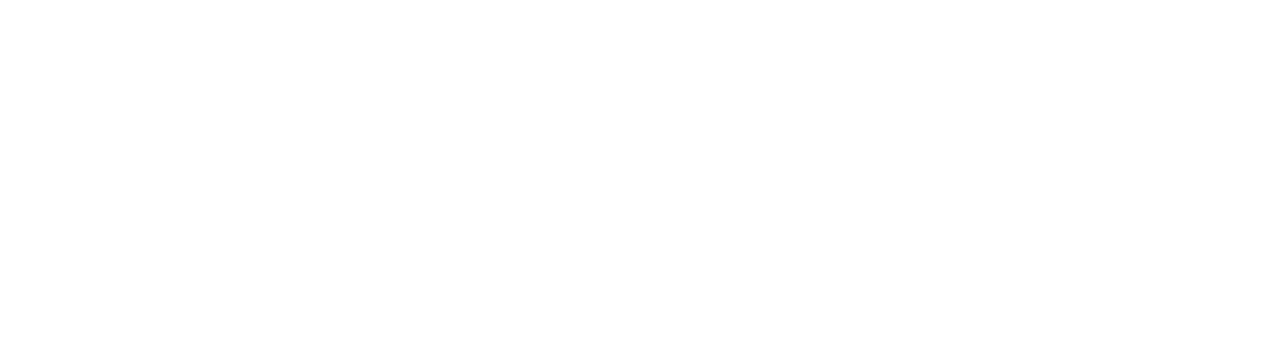
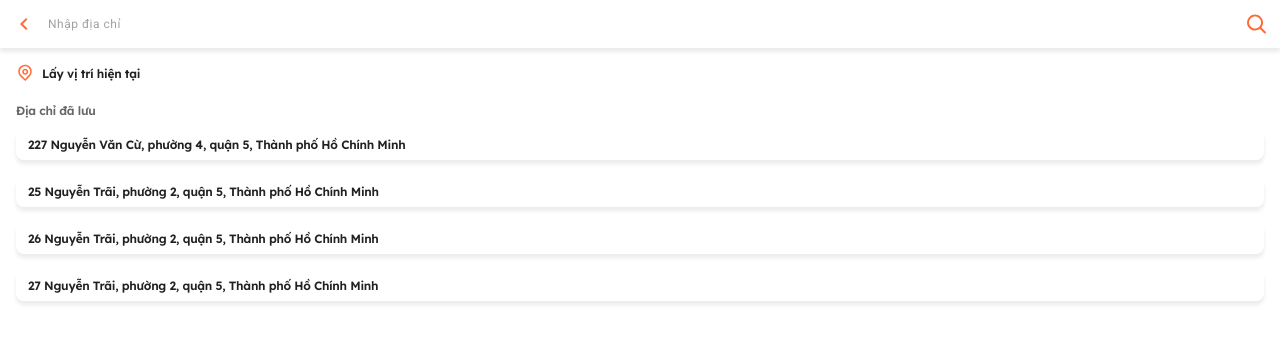
Before and after one commit to Food-Ordering-Application/salechannel-web, a React (Create React App) app: page /address/add in a window 1280 px wide. Shown: the top 342 px of the page. Built offline with nearby package versions, Linux system fonts and the light colour scheme.

Commit message:
Add Address Adding screen

```diff
--- /dev/null
+++ b/src/features/address/address-adding-page/AddressAdding.jsx
@@ -0,0 +1,80 @@
+import React, {useState} from "react";
+import {makeStyles} from "@material-ui/core/styles";
+import {Box, ButtonBase, Grid, InputBase, Typography} from "@material-ui/core";
+import TopNavigationBar from "../../common/TopNavigationBar";
+import SearchIcon from "../../../asserts/icons/Search";
+import AddressItem from "../address-management-page/components/AddressItem";
+import LocationIcon from "../../../asserts/icons/Location";
+
+const useStyles = makeStyles((theme) => ({
+  root: {},
+  topNavigator: {
+    position: `fixed`,
+    top: 0,
+    left: 0,
+    right: 0,
+  },
+  input: {
+    fontSize: theme.spacing(1.5),
+  }
+}));
+
+const mockedData = [
+  `227 Nguyễn Văn Cừ, phường 4, quận 5, Thành phố Hồ Chính Minh`,
+  `25 Nguyễn Trãi, phường 2, quận 5, Thành phố Hồ Chính Minh`,
+  `26 Nguyễn Trãi, phường 2, quận 5, Thành phố Hồ Chính Minh`,
+  `27 Nguyễn Trãi, phường 2, quận 5, Thành phố Hồ Chính Minh`,
+]
+
+export default function AddressAdding() {
+  const classes = useStyles();
+  const handleSearch = () => {
+    alert(`Developping...`);
+  };
+  const [address, setAddress] = useState();
+  const handleTextChange = (event) => {
+    setAddress(`${event.target.value}`);
+  };
+
+  return (
+    <Box mt={8} px={2}>
+      <Box className={classes.topNavigator}>
+        <TopNavigationBar rightIcon={SearchIcon}
+                          rightAction={handleSearch}
+                          centerComponent={
+                            <InputBase className={classes.input}
+                                       placeholder="Nhập địa chỉ"
+                                       onChange={handleTextChange}
+                                       fullWidth/>
+                          }
+        />
+      </Box>
+      <Box mb={2}>
+        <ButtonBase>
+          <Grid container spacing={1}>
+            <Grid item>
+              <Box fontSize={18} color="primary.main" component={LocationIcon}/>
+            </Grid>
+            <Grid item>
+              <Typography variant="h4">
+                <Box fontSize={12}>Lấy vị trí hiện tại</Box>
+              </Typography>
+            </Grid>
+          </Grid>
+        </ButtonBase>
+      </Box>
+      <Box mb={1}>
+        <Typography variant="h4">
+          <Box fontSize={12} color="onSurface.mediumEmphasis">Địa chỉ đã lưu</Box>
+        </Typography>
+      </Box>
+      {
+        mockedData.map((data, index) => (
+          <Box mb={2}>
+            <AddressItem key={index} addressText={data}/>
+          </Box>
+        ))
+      }
+    </Box>
+  );
+}
--- a/src/features/address/address-management-page/AddressManagement.jsx
+++ b/src/features/address/address-management-page/AddressManagement.jsx
@@ -3,6 +3,8 @@
 import {Box} from "@material-ui/core";
 import TopNavigationBar from "../../common/TopNavigationBar";
 import AddressItem from "./components/AddressItem";
+import BottomButton from "../../common/BottomButton";
+import {Link} from "react-router-dom";
 
 const useStyles = makeStyles((theme) => ({
   topNavigator: {
@@ -11,6 +13,14 @@
     left: 0,
     right: 0,
   },
+  bottomButton: {
+    position: `fixed`,
+    bottom: 0,
+    left: 0,
+    right: 0,
+    padding: theme.spacing(0, 2, 2, 2),
+  },
+
 }));
 
 const mockedData = [
@@ -31,7 +41,7 @@
   }
 
   return (
-    <Box mt={8} mx={2}>
+    <Box my={8} mx={2}>
       <Box className={classes.topNavigator}>
         <TopNavigationBar label="Địa chỉ giao hàng"/>
       </Box>
@@ -44,6 +54,11 @@
           </Box>
         ))
       }
+      <Box className={classes.bottomButton}>
+        <BottomButton variant="contained" component={Link} to={"/address/add"}>
+          Thêm địa chỉ mới
+        </BottomButton>
+      </Box>
     </Box>
   );
 }
--- a/src/features/address/address-management-page/components/AddressItem.jsx
+++ b/src/features/address/address-management-page/components/AddressItem.jsx
@@ -1,17 +1,18 @@
 import React from "react";
 import {makeStyles} from "@material-ui/core/styles";
 import {Box, Grid, IconButton, Paper, Typography} from "@material-ui/core";
-import {Delete, DeleteOutline} from "@material-ui/icons";
+import {Delete} from "@material-ui/icons";
 
 const useStyles = makeStyles((theme) => ({
   root: {
     borderRadius: theme.spacing(1),
     boxShadow: theme.effect.dp08.boxShadow,
-    paddingLeft: theme.spacing(2),
+    padding: theme.spacing(0, 1.5, 0, 1.5),
   },
   text: {
     lineHeight: `normal`,
     fontSize: theme.spacing(1.5),
+    padding: theme.spacing(1, 0, 1, 0),
   },
 }));
 
@@ -26,11 +27,15 @@
             <Box className={classes.text}>{addressText}</Box>
           </Typography>
         </Grid>
-        <Grid item>
-          <IconButton className={classes.button} onClick={deleteAction}>
-            <Delete color="disabled"/>
-          </IconButton>
-        </Grid>
+        {
+          deleteAction && (
+            <Grid item>
+              <IconButton className={classes.button} onClick={deleteAction}>
+                <Delete color="disabled"/>
+              </IconButton>
+            </Grid>
+          )
+        }
       </Grid>
     </Paper>
   );
--- /dev/null
+++ b/src/features/common/BottomButton.jsx
@@ -0,0 +1,27 @@
+import React from "react";
+import {Box, Button, Typography} from "@material-ui/core";
+import {makeStyles} from "@material-ui/core/styles";
+
+const useStyles = makeStyles((theme) => ({
+  root: (props) => ({
+    borderRadius: theme.spacing(1),
+    backgroundColor: props.variant === `outlined` ? theme.palette.surface.light
+      : props.variant === `contained` ? theme.palette.primary.main : `transparent`,
+  }),
+  text: (props) => ({
+    fontSize: theme.spacing(2.25),
+    lineHeight: `normal`,
+    color: props.variant === `contained` ? theme.palette.surface.light : `inherit`,
+  }),
+}))
+
+export default function BottomButton(props) {
+  const classes = useStyles(props);
+  return (
+    <Button color="primary" fullWidth {...props} className={classes.root}>
+      <Typography variant="h3" color="inherit">
+        <Box py={0.5} className={classes.text}>{props.children}</Box>
+      </Typography>
+    </Button>
+  );
+}
--- a/src/features/order/status-page/OrderStatus.jsx
+++ b/src/features/order/status-page/OrderStatus.jsx
@@ -7,7 +7,7 @@
 import OrderDetails from "../checkout-page/components/OrderDetails";
 import MoneyItem from "../checkout-page/components/OrderDetails/MoneyItem";
 import OrderInfo from "./components/OrderInfo/OrderInfo";
-import HelpButton from "./components/HelpButton";
+import BottomButton from "../../common/BottomButton";
 
 const useStyles = makeStyles((theme) => ({
   root: {},
@@ -60,9 +60,9 @@
         <OrderInfo/>
       </Box>
       <Box className={classes.helpBtn}>
-        <HelpButton>
+        <BottomButton variant="outlined">
           Gọi trợ giúp?
-        </HelpButton>
+        </BottomButton>
       </Box>
     </Box>
   );
--- a/src/features/order/status-page/components/HelpButton.jsx
+++ /dev/null
@@ -1,25 +0,0 @@
-import React from "react";
-import {Box, Button, Typography} from "@material-ui/core";
-import {makeStyles} from "@material-ui/core/styles";
-
-const useStyles = makeStyles((theme) => ({
-  root:{
-    backgroundColor: theme.palette.surface.light,
-  },
-  text: {
-    fontSize: theme.spacing(2.25),
-    lineHeight: `normal`,
-    color: `inherit`,
-  },
-}))
-
-export default function HelpButton(props) {
-  const classes = useStyles();
-  return (
-    <Button variant="outlined" color="primary" fullWidth {...props} className={classes.root}>
-      <Typography variant="h3" color="inherit">
-        <Box py={0.5} className={classes.text}>{props.children}</Box>
-      </Typography>
-    </Button>
-  );
-}
--- a/src/pages/index.jsx
+++ b/src/pages/index.jsx
@@ -10,6 +10,7 @@
 import Search from "../features/restaurant/search-page/Search";
 import OrderStatus from "../features/order/status-page/OrderStatus";
 import AddressManagement from "../features/address/address-management-page/AddressManagement";
+import AddressAdding from "../features/address/address-adding-page/AddressAdding";
 
 
 export default function IndexComponent() {
@@ -25,6 +26,7 @@
       <Route exact path='/search'><Search/></Route>
       <Route exact path='/order'><OrderStatus/></Route>
       <Route exact path='/address'><AddressManagement/></Route>
+      <Route exact path='/address/add'><AddressAdding/></Route>
     </Switch>
   );
 }
```
